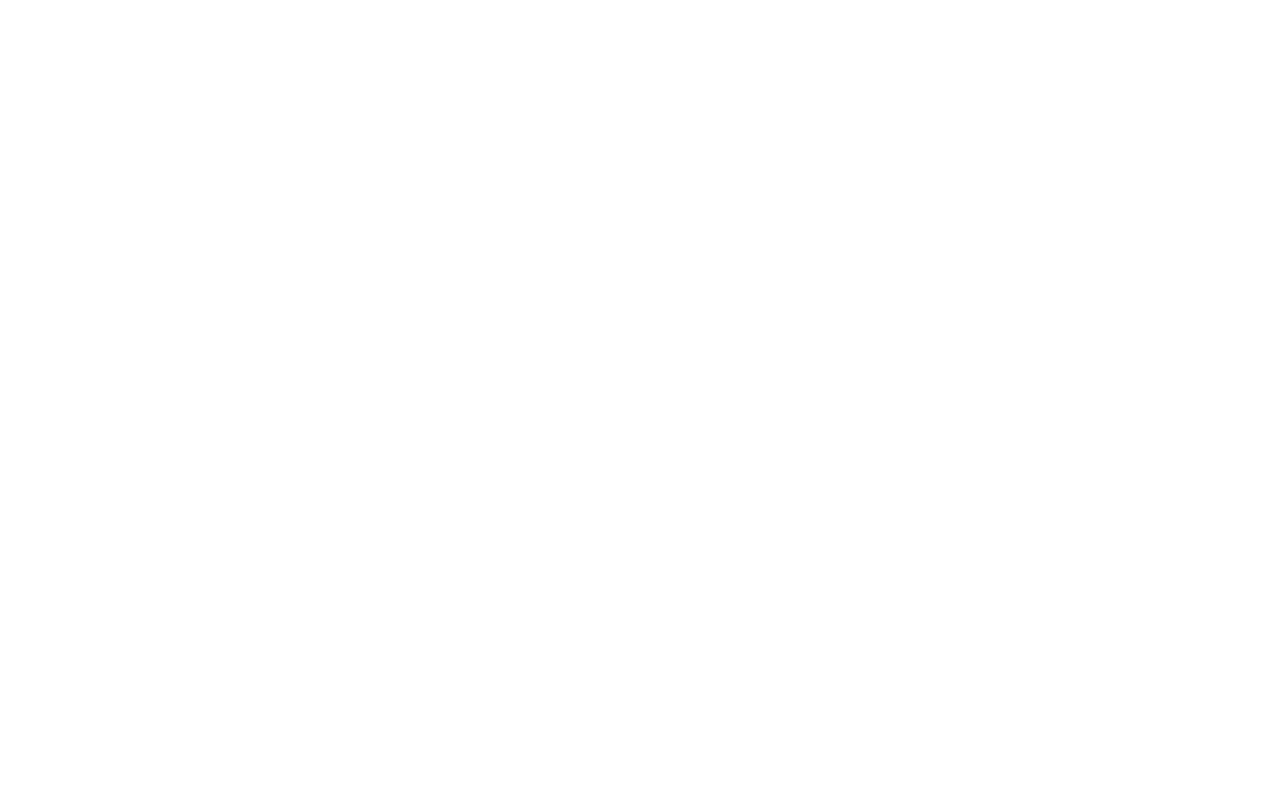
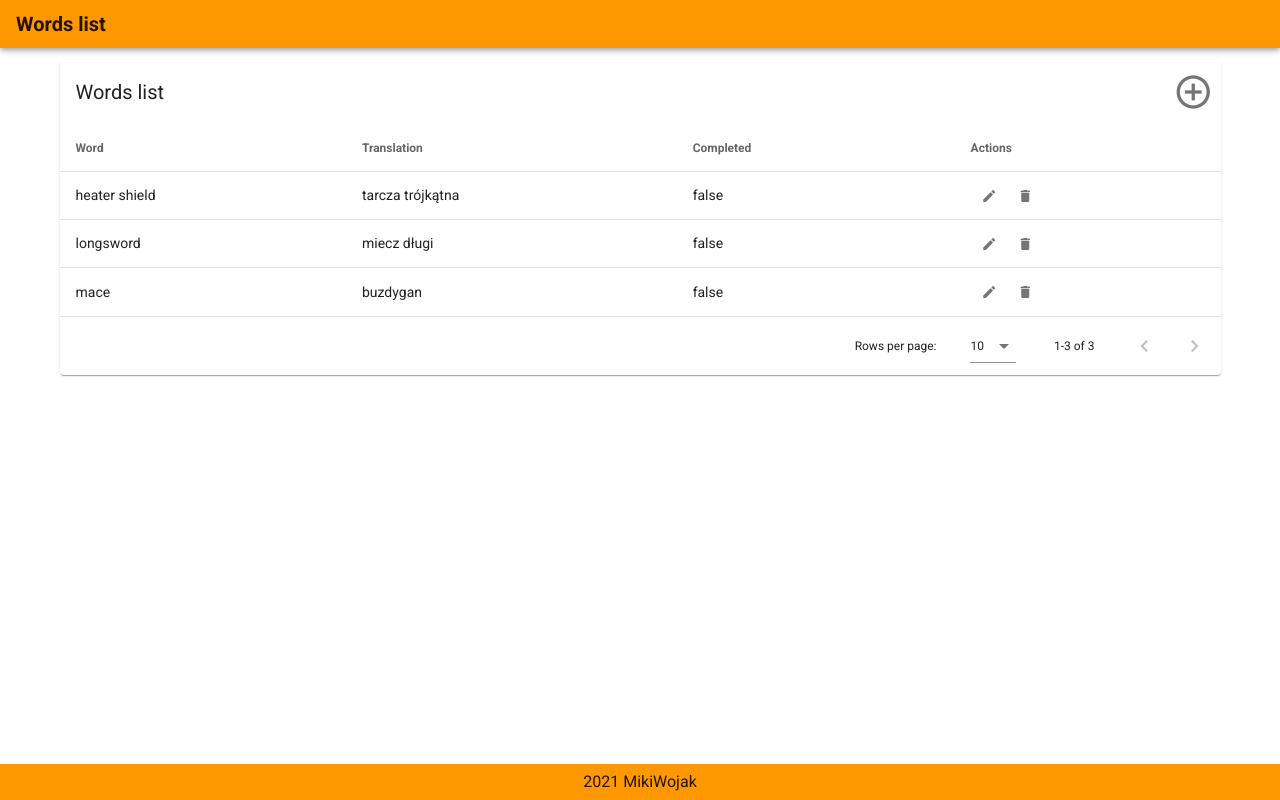
Before and after one commit to MikiWojak/words-list-vue, a Vue app: page / in a window 1280 px wide. Built offline with nearby package versions, Linux system fonts and the light colour scheme.

Commit message:
Layout, words and table (#2)
- Create a layout
- Create words list via Vuex
- Create table via Vuetify
- Just show words - manipulating will be added in the future

```diff
--- a/package.json
+++ b/package.json
@@ -9,7 +9,9 @@
     },
     "dependencies": {
         "core-js": "~3.6.5",
-        "vue": "~2.6.11"
+        "vue": "~2.6.11",
+        "vuetify": "~2.5.7",
+        "vuex": "~3.6.2"
     },
     "devDependencies": {
         "@vue/cli-plugin-babel": "~4.5.0",
--- a/public/index.html
+++ b/public/index.html
@@ -6,6 +6,15 @@
         <meta name="viewport" content="width=device-width,initial-scale=1.0" />
         <link rel="icon" href="<%= BASE_URL %>favicon.ico" />
         <title>Words list</title>
+
+        <link
+            rel="stylesheet"
+            href="https://fonts.googleapis.com/css?family=Roboto:100,300,400,500,700,900"
+        />
+        <link
+            rel="stylesheet"
+            href="https://cdn.jsdelivr.net/npm/@mdi/font@latest/css/materialdesignicons.min.css"
+        />
     </head>
     <body>
         <noscript>
--- a/src/App.vue
+++ b/src/App.vue
@@ -1,9 +1,23 @@
 <template>
-    <div> </div>
+    <v-app>
+        <app-header />
+
+        <v-main>
+            <words />
+        </v-main>
+
+        <app-footer />
+    </v-app>
 </template>
 
 <script>
 export default {
-    name: 'App'
+    name: 'App',
+
+    components: {
+        AppHeader: () => import('@/components/common/Header'),
+        Words: () => import('@/views/Words'),
+        AppFooter: () => import('@/components/common/Footer')
+    }
 };
 </script>
--- /dev/null
+++ b/src/components/common/Footer.vue
@@ -0,0 +1,11 @@
+<template>
+    <v-footer app absolute class="orange justify-center">
+        <span>2021 MikiWojak</span>
+    </v-footer>
+</template>
+
+<script>
+export default {
+    name: 'Footer'
+};
+</script>
--- /dev/null
+++ b/src/components/common/Header.vue
@@ -0,0 +1,13 @@
+<template>
+    <v-app-bar app absolute dense class="orange">
+        <v-toolbar-title class="font-weight-bold">
+            <span>Words list</span>
+        </v-toolbar-title>
+    </v-app-bar>
+</template>
+
+<script>
+export default {
+    name: 'Header'
+};
+</script>
--- /dev/null
+++ b/src/components/words/Table.vue
@@ -0,0 +1,50 @@
+<template>
+    <div>
+        <v-data-table :headers="headers" :items="words" class="elevation-1">
+            <template v-slot:top>
+                <table-header />
+            </template>
+
+            <template v-slot:[`item.actions`]>
+                <v-btn icon>
+                    <span>
+                        <v-icon small>mdi-pencil</v-icon>
+                    </span>
+                </v-btn>
+
+                <v-btn icon>
+                    <span>
+                        <v-icon small>mdi-delete</v-icon>
+                    </span>
+                </v-btn>
+            </template>
+        </v-data-table>
+    </div>
+</template>
+
+<script>
+import { mapGetters } from 'vuex';
+
+export default {
+    name: 'Table',
+
+    components: {
+        TableHeader: () => import('@/components/words/TableHeader')
+    },
+
+    computed: {
+        ...mapGetters({
+            words: 'words/items'
+        }),
+
+        headers() {
+            return [
+                { text: 'Word', value: 'word' },
+                { text: 'Translation', value: 'translation' },
+                { text: 'Completed', value: 'completed' },
+                { text: 'Actions', value: 'actions', sortable: false }
+            ];
+        }
+    }
+};
+</script>
--- /dev/null
+++ b/src/components/words/TableHeader.vue
@@ -0,0 +1,19 @@
+<template>
+    <v-toolbar flat>
+        <v-toolbar-title>Words list</v-toolbar-title>
+
+        <v-spacer />
+
+        <v-btn icon>
+            <span>
+                <v-icon x-large>mdi-plus-circle-outline</v-icon>
+            </span>
+        </v-btn>
+    </v-toolbar>
+</template>
+
+<script>
+export default {
+    name: 'TableHeader'
+};
+</script>
--- /dev/null
+++ b/src/plugins/vuetify.js
@@ -0,0 +1,7 @@
+import Vue from 'vue';
+import Vuetify from 'vuetify';
+import 'vuetify/dist/vuetify.min.css';
+
+Vue.use(Vuetify);
+
+export default new Vuetify({});
--- /dev/null
+++ b/src/store/index.js
@@ -0,0 +1,12 @@
+import Vue from 'vue';
+import Vuex from 'vuex';
+
+import words from '@/store/modules/words';
+
+Vue.use(Vuex);
+
+export default new Vuex.Store({
+    modules: {
+        words
+    }
+});
--- /dev/null
+++ b/src/store/modules/words.js
@@ -0,0 +1,45 @@
+const state = () => ({
+    idForItem: 4,
+
+    items: [
+        {
+            id: 1,
+            word: 'heater shield',
+            translation: 'tarcza trójkątna',
+            notes: '',
+            completed: false
+        },
+        {
+            id: 2,
+            word: 'longsword',
+            translation: 'miecz długi',
+            notes: '',
+            completed: false
+        },
+        {
+            id: 3,
+            word: 'mace',
+            translation: 'buzdygan',
+            notes: '',
+            completed: false
+        }
+    ]
+});
+
+const getters = {
+    items: state => state.items,
+
+    idForItem: state => state.idForItem
+};
+
+const mutations = {};
+
+const actions = {};
+
+export default {
+    namespaced: true,
+    state,
+    getters,
+    mutations,
+    actions
+};
--- /dev/null
+++ b/src/views/Words.vue
@@ -0,0 +1,15 @@
+<template>
+    <v-container>
+        <words-table />
+    </v-container>
+</template>
+
+<script>
+export default {
+    name: 'Words',
+
+    components: {
+        WordsTable: () => import('@/components/words/Table')
+    }
+};
+</script>
```
Also changed, not shown: src/main.js (+6 -1 lines).
